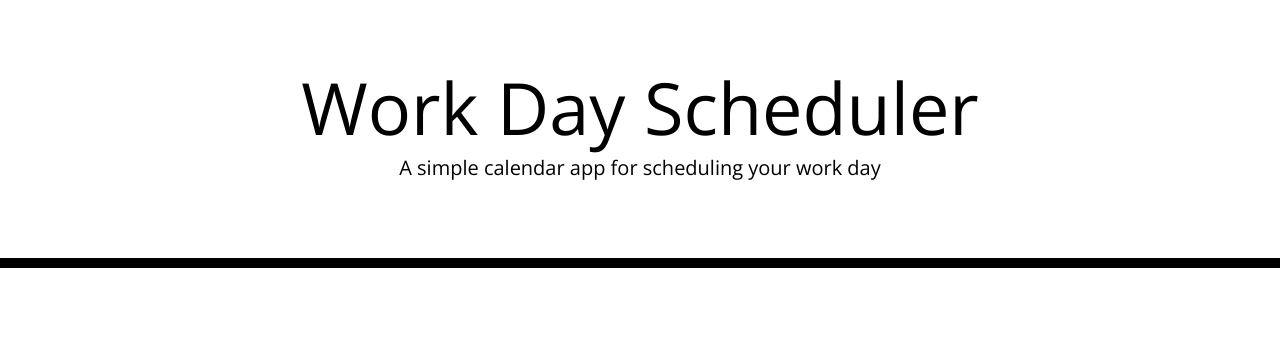
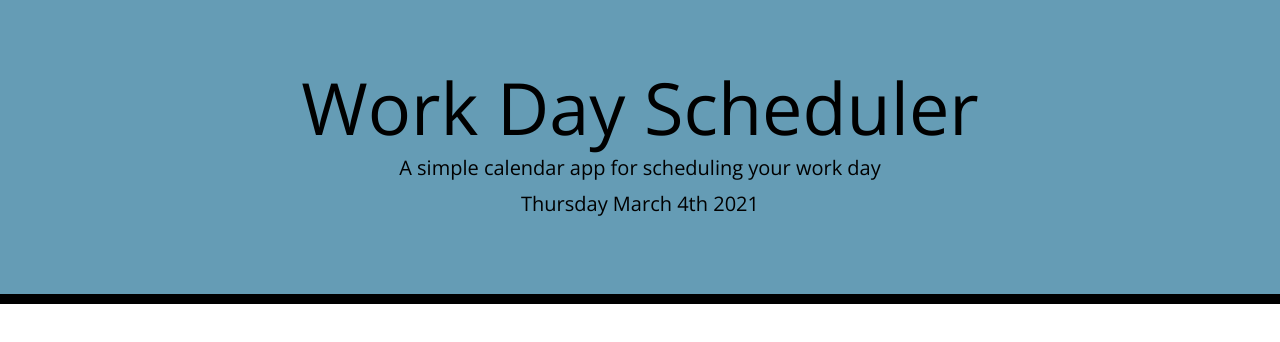
Before and after one commit to chopsushi206/DayScheduler, a plain HTML site: page index.html in a window 1280 px wide. Drawn offline with nearby package versions, Linux system fonts and the light colour scheme.

Commit message:
adding some basic variables and testing. trying to append a div within a container div.

```diff
--- a/assets/css/style.css
+++ b/assets/css/style.css
@@ -15,7 +15,7 @@ textarea{
 
 .jumbotron {
   text-align: center;
-  background-color: transparent;
+  background-color: #659cb5;
   color: black;
   border-radius: 0;
   border-bottom: 10px solid black;
--- /dev/null
+++ b/assets/js/script.js
@@ -0,0 +1,21 @@
+// create a variable for now
+// create a bunch of inputs for each hour of the day
+// create a save button on the right of each hour
+// on click button should push input contents into array
+// on pageload should pull saved contents from array and display them within correct hour
+// current hour of day input should be red
+// passed time input should be grey
+// future time blocks should appear green
+
+const now = moment().format('dddd MMMM Do YYYY');
+const currentHour = moment().format('h');
+
+console.log(currentHour);
+
+const $currentDate = $('#currentDay');
+$currentDate.text(now);
+
+let containerEl = $('.container');
+let scheduleRowEl = $('<div>');
+scheduleRowEl.text = $(currentHour);
+containerEl.append(scheduleRowEl);
--- a/index.html
+++ b/index.html
@@ -14,7 +14,7 @@
 </head>
 
 <body>
-  <header class="jumbotron">
+  <header class="jumbotron mb-2 bg-gradient-info">
     <h1 class="display-3">Work Day Scheduler</h1>
     <p class="lead">A simple calendar app for scheduling your work day</p>
     <p id="currentDay" class="lead"></p>
@@ -25,6 +25,7 @@
 
   <script src="https://cdnjs.cloudflare.com/ajax/libs/jquery/3.2.1/jquery.min.js"></script>
   <script src="https://cdnjs.cloudflare.com/ajax/libs/moment.js/2.24.0/moment.min.js"></script>
+  <script src="assets/js/script.js"></script>
 </body>
 
 </html>
```
